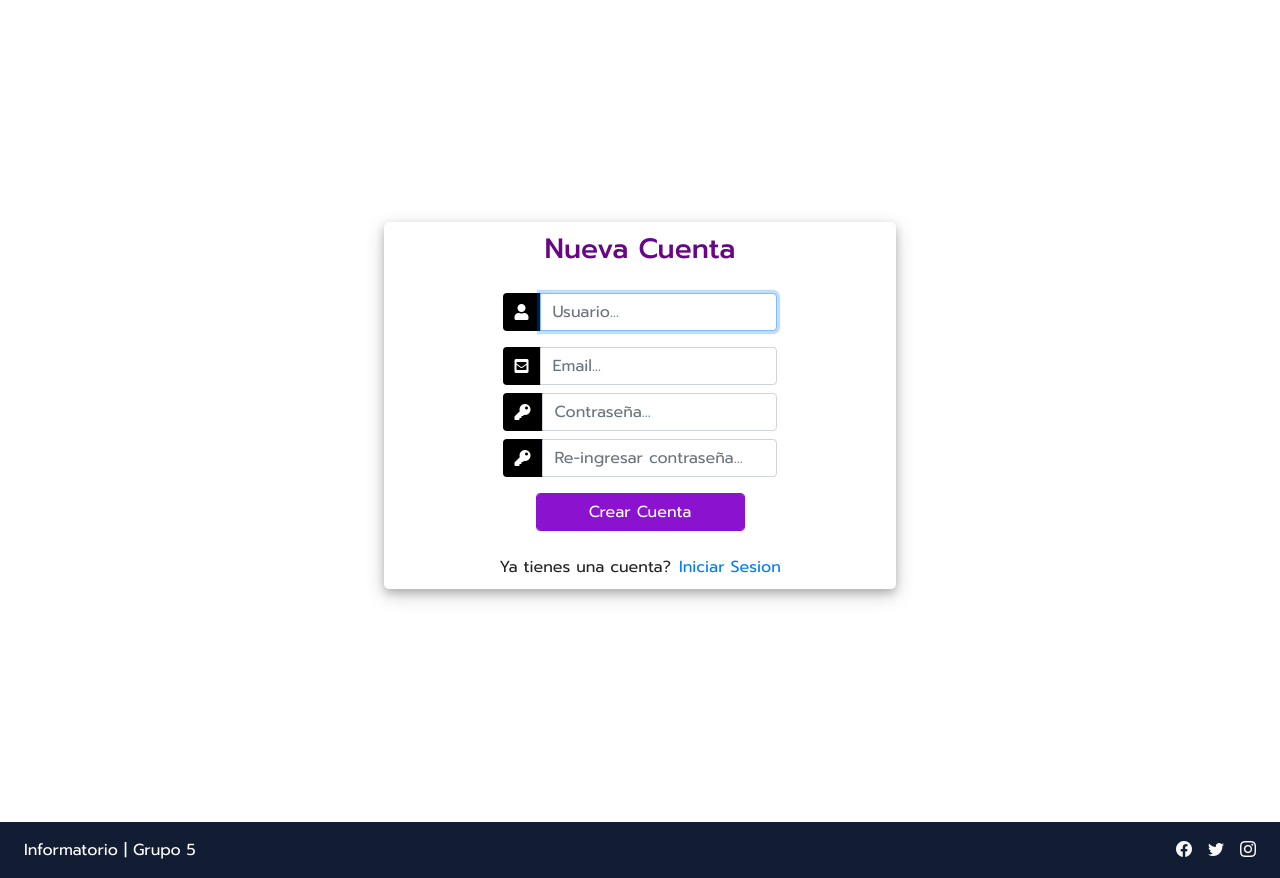
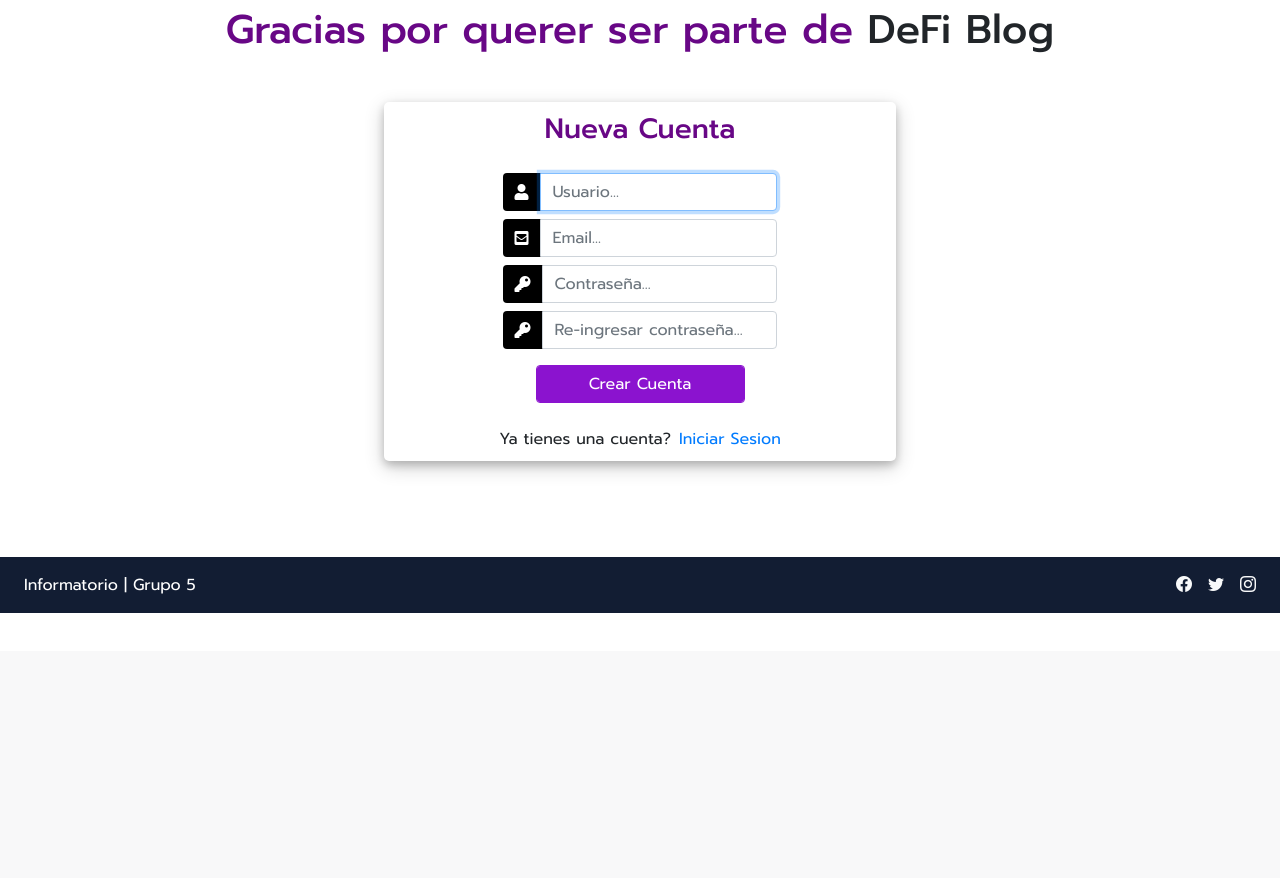
Before and after one commit to NNicolasD/g5-blog, a Django app: page /register/ in a window 1280 px wide. Shown: the part 149-1027 px from the top of the page. After the commit the page ends 762 px from the top, so only its background shows below. Run offline with Django 4.2, Linux system fonts and the light colour scheme; some libraries are stand-ins or nearby versions; grey boxes are pictures that could not be loaded.

Commit message:
Añadido estilo a template register

```diff
--- a/src/static/css/style.css
+++ b/src/static/css/style.css
@@ -150,3 +150,9 @@ footer {
     padding: 10px;
     margin-top: 10px;
 }
+
+/* Register */
+
+.register {
+    margin-bottom: 6rem !important;
+}
--- a/src/templates/blog/register.html
+++ b/src/templates/blog/register.html
@@ -2,9 +2,11 @@
 {% block title %} Registrarse {% endblock %}
 {% block content %}
 
-
-	<div class="container h-100">
-		<div class="d-flex justify-content-center h-100">
+<div class="mt-3 mb-5">
+	<h1 class="text-center"><span style="color: rgb(104, 7, 134)">Gracias por querer ser parte de</span> DeFi Blog</h1>
+</div>
+	<div class="container register">
+		<div class="d-flex justify-content-center">
 			<div class="user_card">
 				<div class="d-flex justify-content-center">
 					<h3 id="form-title">Nueva Cuenta</h3>
@@ -13,7 +15,7 @@
 
 					<form method="POST" action="">
                         {% csrf_token %}
-						<div class="input-group mb-3">
+						<div class="input-group mb-2">
 							<div class="input-group-append">
 								<span class="input-group-text"><i class="fas fa-user"></i></span>
 							</div>
```
